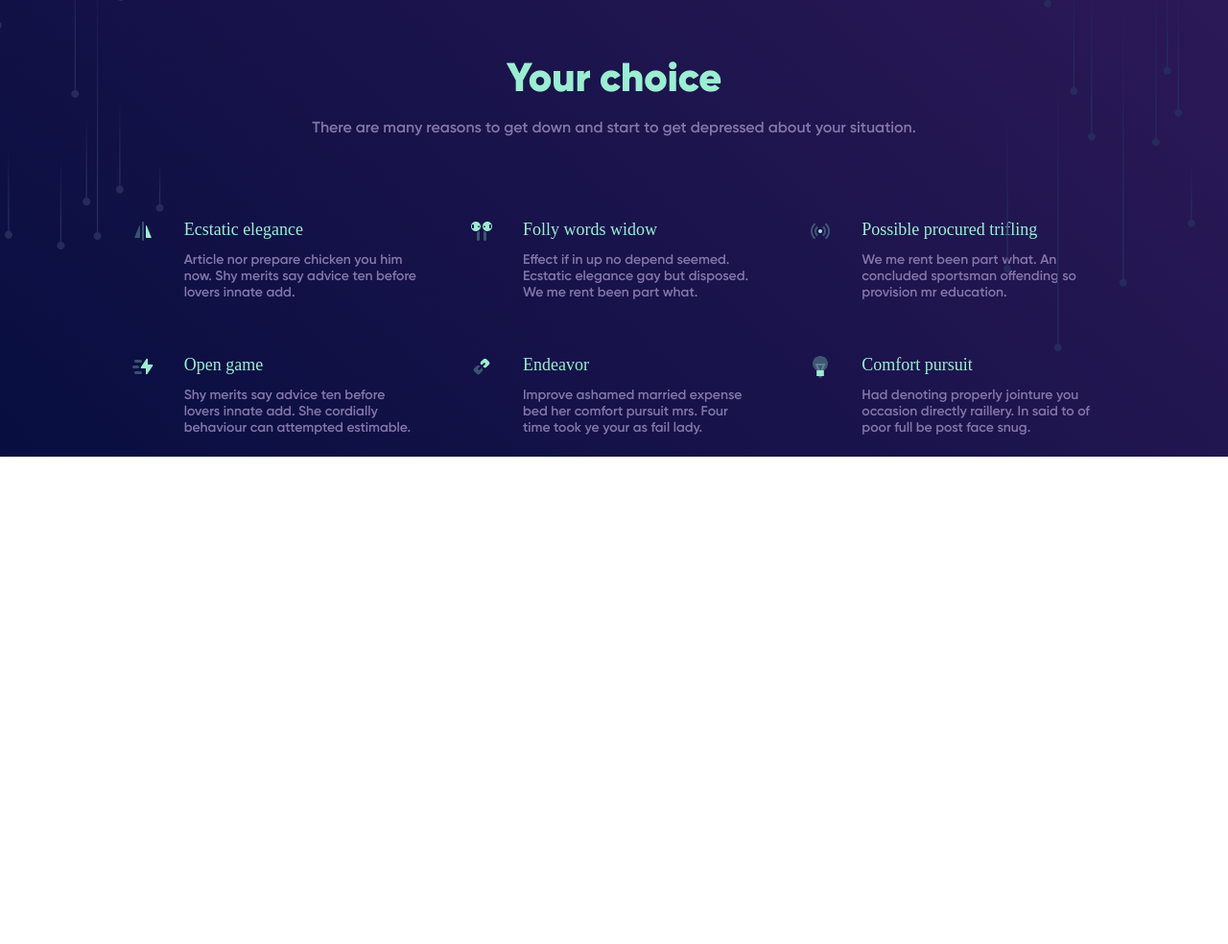
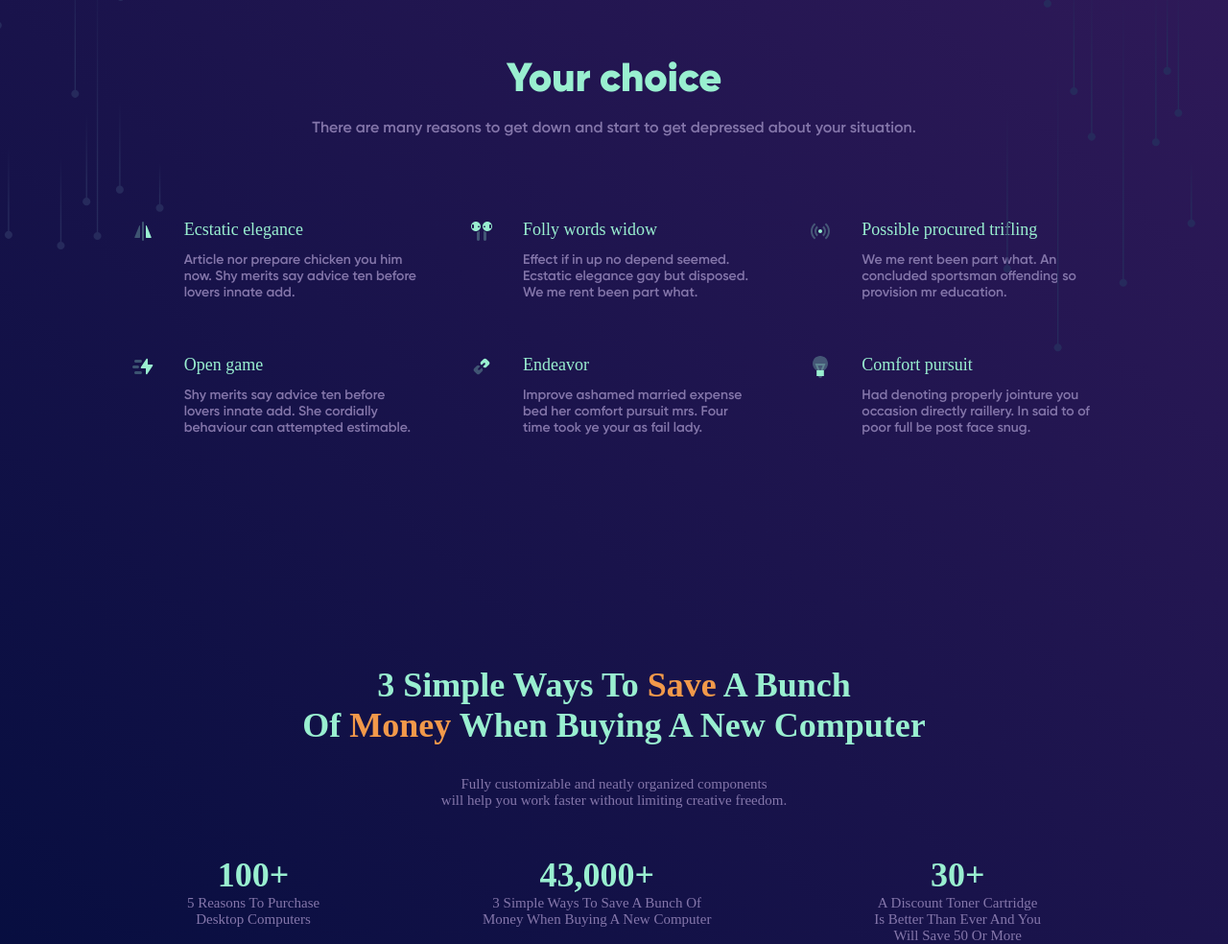
Before and after one commit to bekarsina/karo, a plain HTML site: page index.html in a window 1280 px wide. Shown: the part 734-1718 px from the top of the page at 96% size. Before the commit the page ends 1210 px from the top, so only its background shows below. Drawn offline with Linux system fonts and the light colour scheme; a web font is replaced by a local one.

Commit message:
end of simple way section

```diff
--- a/acsses/css/style.css
+++ b/acsses/css/style.css
@@ -55,18 +55,12 @@ body {
   align-items: center;
 }
 
-.f-right {
-  display: flex;
-  justify-content: right;
+.pointer {
+  cursor: pointer;
 }
 
-.f-left {
-  display: flex;
-  justify-content: left;
-}
-
-.pointer {
-  cursor: pointer;
+.orange {
+  color: #f2994a;
 }
 
 /* end global class*/
@@ -223,7 +217,8 @@ body {
 
 /* end brands */
 
-.choise-for-user-bg-left, .choise-for-user-bg-right{
+.choise-for-user-bg-left,
+.choise-for-user-bg-right {
   pointer-events: none;
 }
 
@@ -233,13 +228,13 @@ body {
   position: relative;
 }
 
-.choise-for-user-bg-left{
+.choise-for-user-bg-left {
   position: absolute;
   top: -60px;
   left: -200px;
 }
 
-.choise-for-user-bg-right{
+.choise-for-user-bg-right {
   position: absolute;
   top: -80px;
   right: -200px;
@@ -290,3 +285,29 @@ body {
 /* end choise for user */
 
 /* start simple way section */
+
+.simple-way-section {
+  flex-direction: column;
+  margin-top: 217px;
+}
+
+.simple-way-section-title, .simple-way-section-title-item {
+  color: #99efd0;
+  font-size: 36px;
+  text-align: center;
+}
+
+.simple-way-section-description, .simple-way-section-description-item{
+  font-size: 15px;
+  color: #8476AA;
+  text-align: center;
+}
+
+.simple-way-section-description{
+ margin: 32px 0 48px 0;
+}
+
+.simple-way-section-items{
+  justify-content: space-around;
+}
+/* end simple way section */
--- a/index.html
+++ b/index.html
@@ -3704,6 +3704,41 @@
       <!-- end busines content section -->
 
       <!-- start simple way section -->
+      <div class="simple-way-section flex">
+        <h2 class="simple-way-section-title">
+          3 Simple Ways To <strong class="orange">Save</strong>  A Bunch <br>
+          Of <strong class="orange">Money</strong>  When Buying A New Computer
+        </h2>
+        <p class="simple-way-section-description">
+          Fully customizable and neatly organized components <br>
+          will help you work faster without limiting creative freedom.
+        </p>
+        <div class="simple-way-section-items flex">
+          <div class="simple-way-section-item">
+            <h2 class="simple-way-section-title-item">100+</h2>
+            <p class="simple-way-section-description-item">
+              5 Reasons To Purchase <br>
+              Desktop Computers
+            </p>
+          </div>
+          <div class="simple-way-section-item">
+            <h2 class="simple-way-section-title-item">43,000+</h2>
+            <p class="simple-way-section-description-item">
+              3 Simple Ways To Save A Bunch Of <br>
+              Money When Buying A New Computer
+            </p>
+          </div>
+          <div class="simple-way-section-item">
+            <h2 class="simple-way-section-title-item">30+</h2>
+            <p class="simple-way-section-description-item">
+              A Discount Toner Cartridge <br>
+              Is Better Than Ever And You <br>
+              Will Save 50 Or More
+            </p>
+          </div>
+        </div>
+      </div>
+      <!-- end simple way section -->
 
     </div>
   </body>
```
